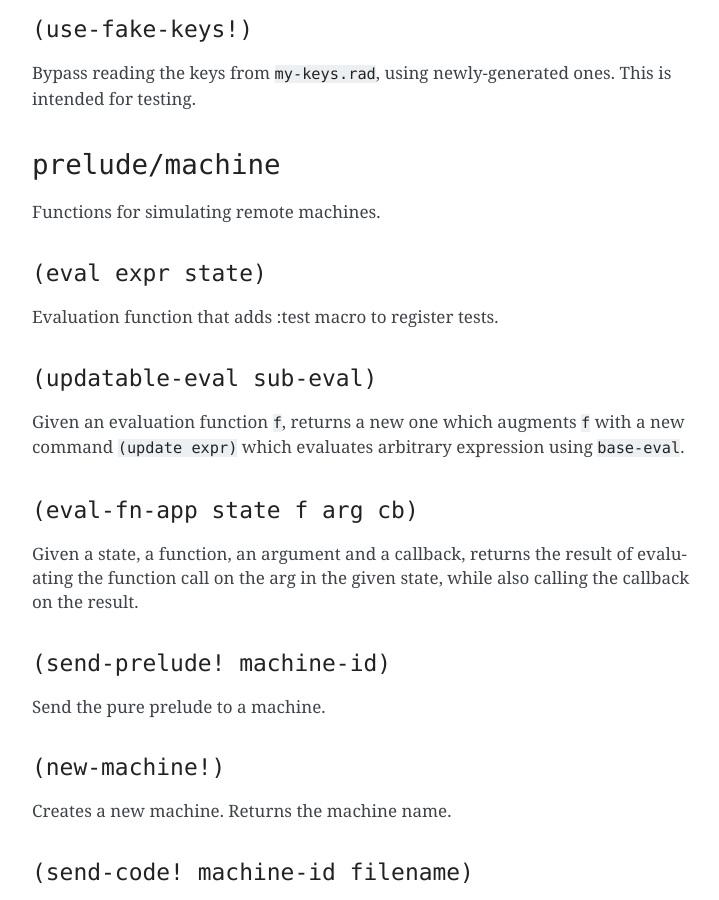
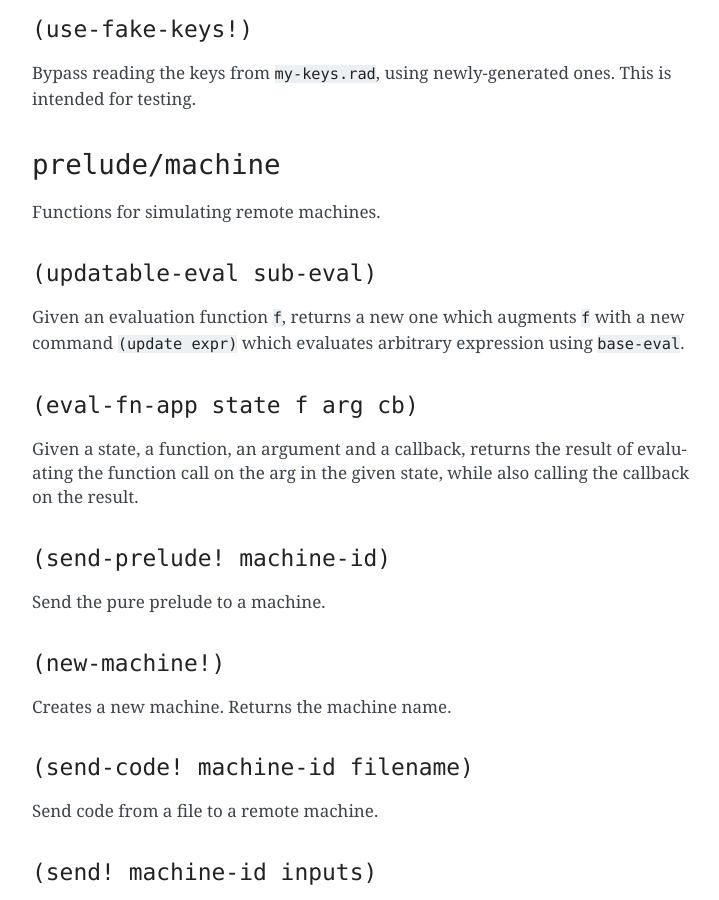
Before and after one commit to radicle-dev/radicle-alpha, a Sphinx documentation site: the page built from docs/source/reference.rst, in a window 1280 px wide and 900 px high, scrolled down 30186 px. Shown: the whole window, without its empty margins (388-1107 px from the left). Built offline with Sphinx 7.4.7, drawn with Linux system fonts in a browser that asks for light colours; pages that are not in the unit, such as notebooks, are missing from menus.

Commit message:
Remove `eval` export from `prelude/machine` (#660)
- Because it doesn't even define an `eval`.
- And also remove this import in `repl.rad`.

```diff
--- a/docs/source/reference.rst
+++ b/docs/source/reference.rst
@@ -1450,11 +1450,6 @@ ones. This is intended for testing.
 
 Functions for simulating remote machines.
 
-``(eval expr state)``
-~~~~~~~~~~~~~~~~~~~~~
-
-Evaluation function that adds :test macro to register tests.
-
 ``(updatable-eval sub-eval)``
 ~~~~~~~~~~~~~~~~~~~~~~~~~~~~~
 
```
Also changed, not shown: 2 other files.
